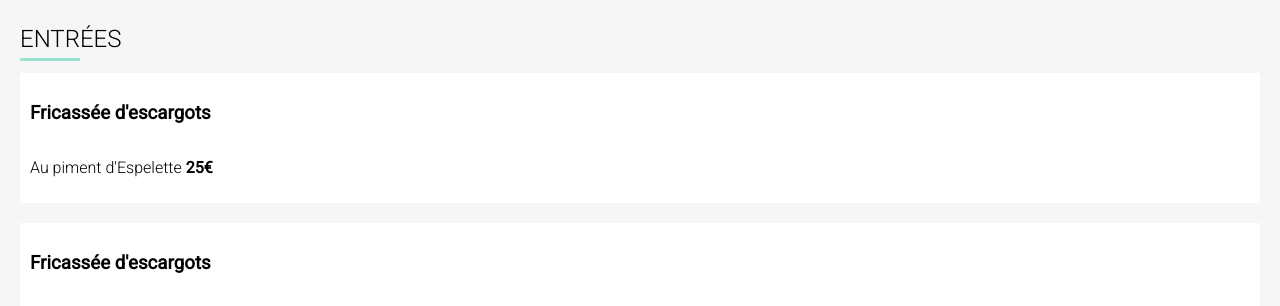
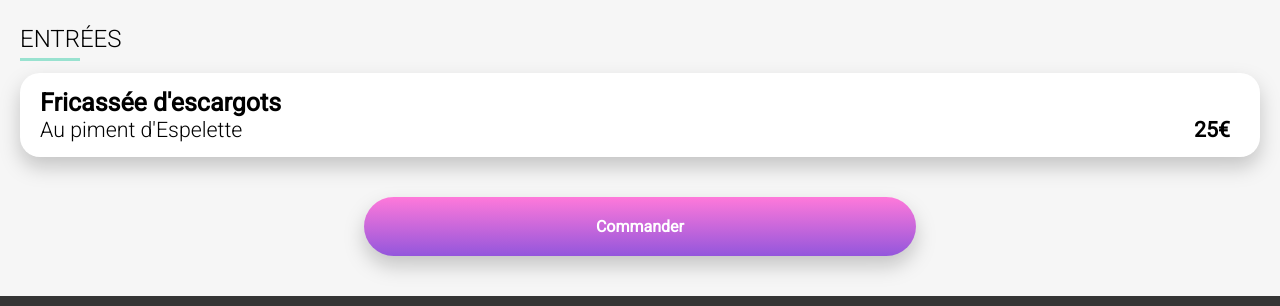
Before and after one commit to LancelotHayward/Ohmyfood, a plain HTML site: page restaurant_LaPaletteDuGoût.html in a window 1280 px wide. Shown: the part 535-841 px from the top of the page. Drawn offline with Linux system fonts and the light colour scheme; a web font is replaced by a local one.

Commit message:
Restaurant style

```diff
--- a/restaurant_LaPaletteDuGoût.html
+++ b/restaurant_LaPaletteDuGoût.html
@@ -3,7 +3,7 @@
 <head>
     <meta charset='utf-8'>
     <meta http-equiv='X-UA-Compatible' content='IE=edge'>
-    <title>Ohmyfood</title>
+    <title>La palette du goût (Ohmyfood)</title>
     <link rel='stylesheet' type='text/css' media='screen' href='sass/main.css'>
     <link rel='stylesheet' type='text/css' media='screen' href='sass/restaurant.css'>
     <link rel="stylesheet" href="https://cdnjs.cloudflare.com/ajax/libs/font-awesome/6.2.1/css/all.min.css"
@@ -32,13 +32,10 @@
             <h2><span>ENTR</span>ÉES</h2>
             <article class="menu-item">
                 <h3>Fricassée d'escargots</h3>
-                <p>Au piment d'Espelette</p>
-                <data class="price" value="25">25€</data>
-            </article>
-            <article class="menu-item">
-                <h3>Fricassée d'escargots</h3>
-                <p>Au piment d'Espelette</p>
-                <data class="price" value="25">25€</data>
+                <div>
+                    <p>Au piment d'Espelette</p>
+                    <data class="price" value="25">25€</data>
+                </div>
             </article>
         </section>
         <section id="order">
--- a/sass/restaurant.scss
+++ b/sass/restaurant.scss
@@ -1,3 +1,4 @@
+@import 'mixins/drop-shadow';
 body > img {
     position: relative;
     z-index: -1;
@@ -10,6 +11,13 @@ main {
     overflow: auto;
     padding: 0 20px;
     background-color: var(--light-gray);
+}
+#order {
+    margin-bottom: 40px;
+    text-align: center;
+    .button {
+        width: 40vw;
+    }
 }
 section {
     margin-top: 40px;
@@ -43,13 +51,23 @@ h2 {
     }
 }
 .menu-item {
+    @include drop-shadow;
     background-color: white;
-    padding: 10px;
+    padding: 15px 20px;
+    border-radius: 20px;
+    font-size: 16pt;
+    div {
+        display: flex;
+        justify-content: space-between;
+    }
+    h3, p {
+        margin: unset;
+    }
     p {
-        display: inline-block;
         font-weight: 300;
     }
     data {
         font-weight: bold;
+        margin-right: 10px;
     }
 }
```
Also changed, not shown: sass/restaurant.css, 1 other file.
